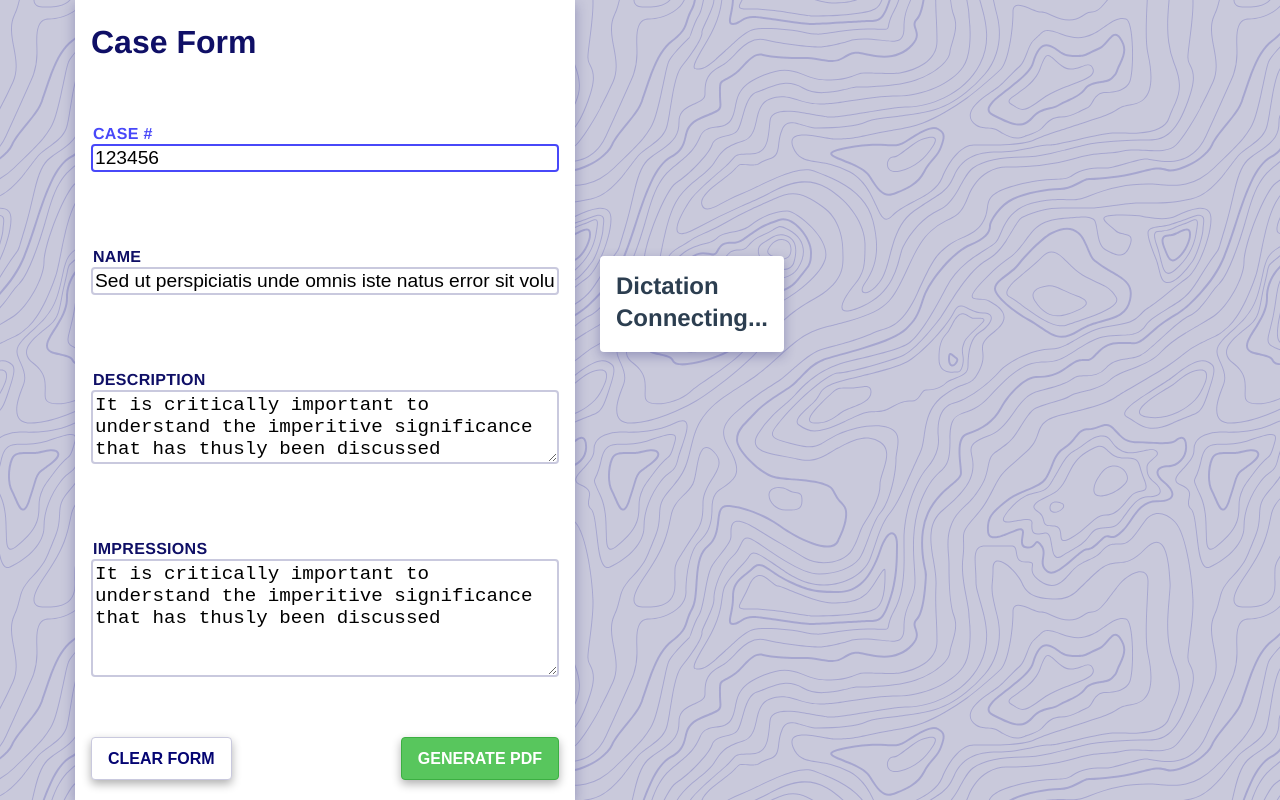
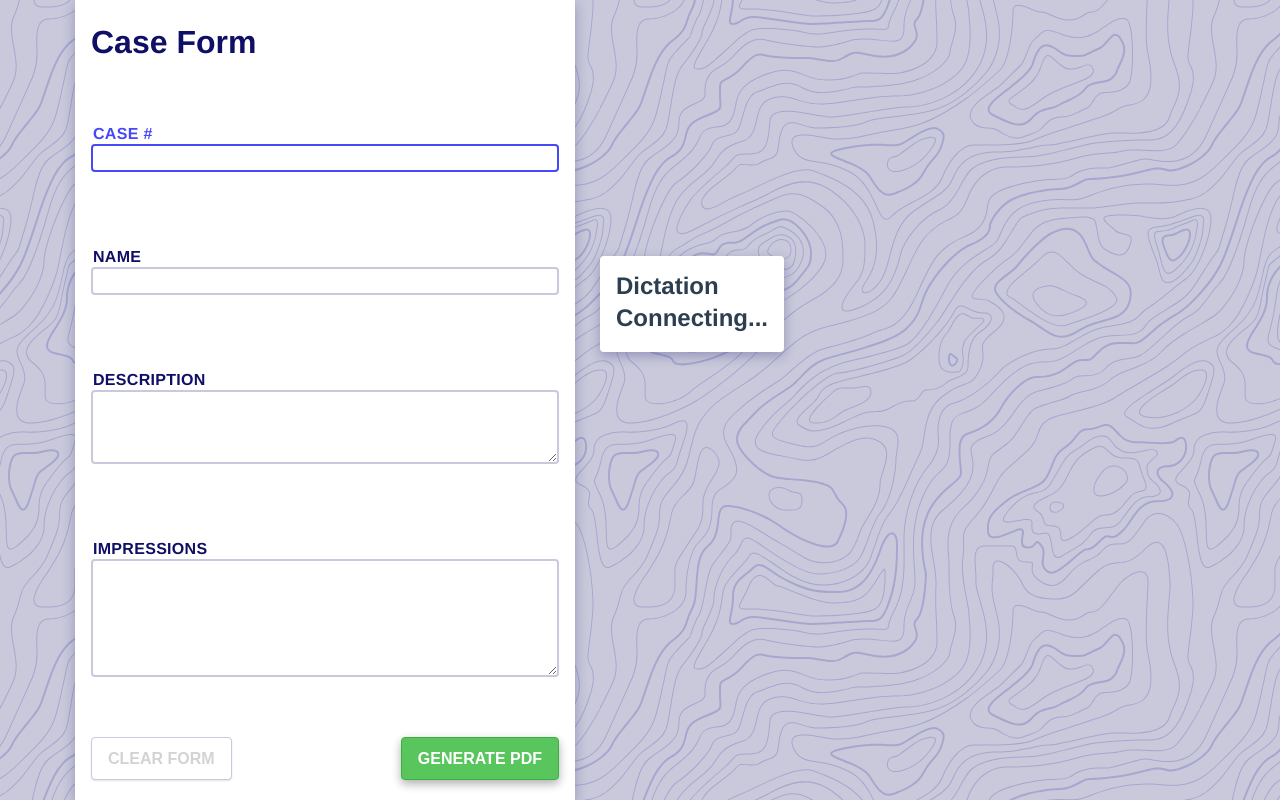
Before and after one commit to AnalyzePlatypus/dictaweb, a Vue app: page /desktop in a window 1280 px wide. Built offline with nearby package versions, Linux system fonts and the light colour scheme; no server answers.

Commit message:
Clear default text from model :)

```diff
--- a/src/views/DesktopMode.vue
+++ b/src/views/DesktopMode.vue
@@ -90,12 +90,7 @@ export default {
       phoneConnected: false,
       selectedFieldId: 0,
       fields,
-      model: [
-        "123456",
-        "Sed ut perspiciatis unde omnis iste natus error sit voluptatem accusantium doloremque laudantium, totam rem aperiam, eaque ipsa quae ab illo inventore veritatis et quasi architecto beatae vitae dicta sunt explicabo. Nemo enim ipsam voluptatem quia voluptas sit aspernatur aut odit aut fugit, sed quia consequuntur magni dolores eos qui ratione voluptatem sequi nesciunt. Neque porro quisquam est, qui dolorem ipsum quia dolor sit amet, consectetur, adipisci velit, sed quia non numquam eius modi tempora incidunt ut labore et dolore magnam aliquam quaerat voluptatem. Ut enim ad minima veniam, quis nostrum exercitationem ullam corporis suscipit laboriosam, nisi ut aliquid ex ea commodi consequatur? Quis autem vel eum iure reprehenderit qui in ea voluptate velit esse quam nihil molestiae consequatur, vel illum qui dolorem eum fugiat quo voluptas nulla pariatur?",
-        "It is critically important to understand the imperitive significance that has thusly been discussed",
-        "It is critically important to understand the imperitive significance that has thusly been discussed",
-      ],
+      model: {},
       flashFieldIds: [],
       clearButtonArmed: false
     };
```
